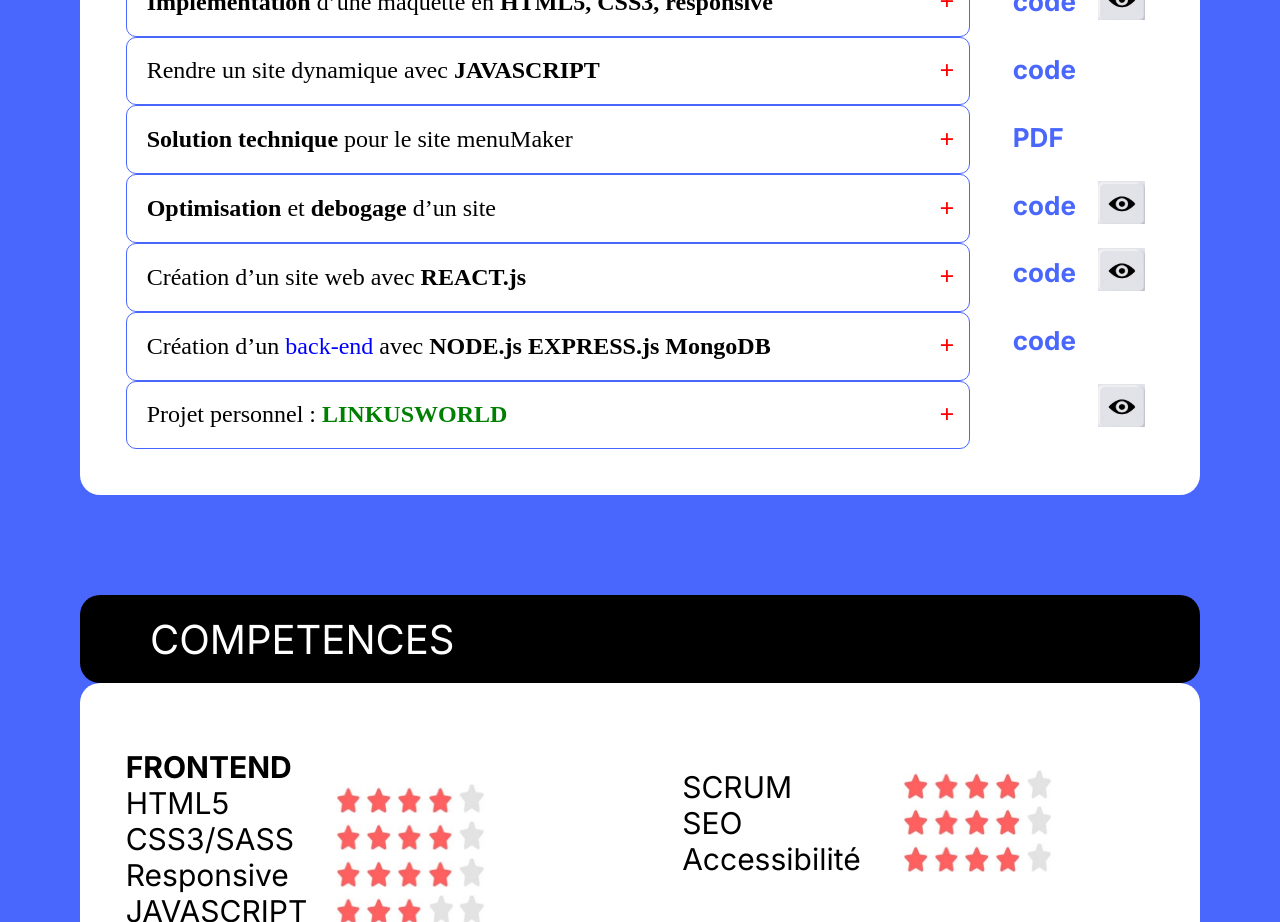
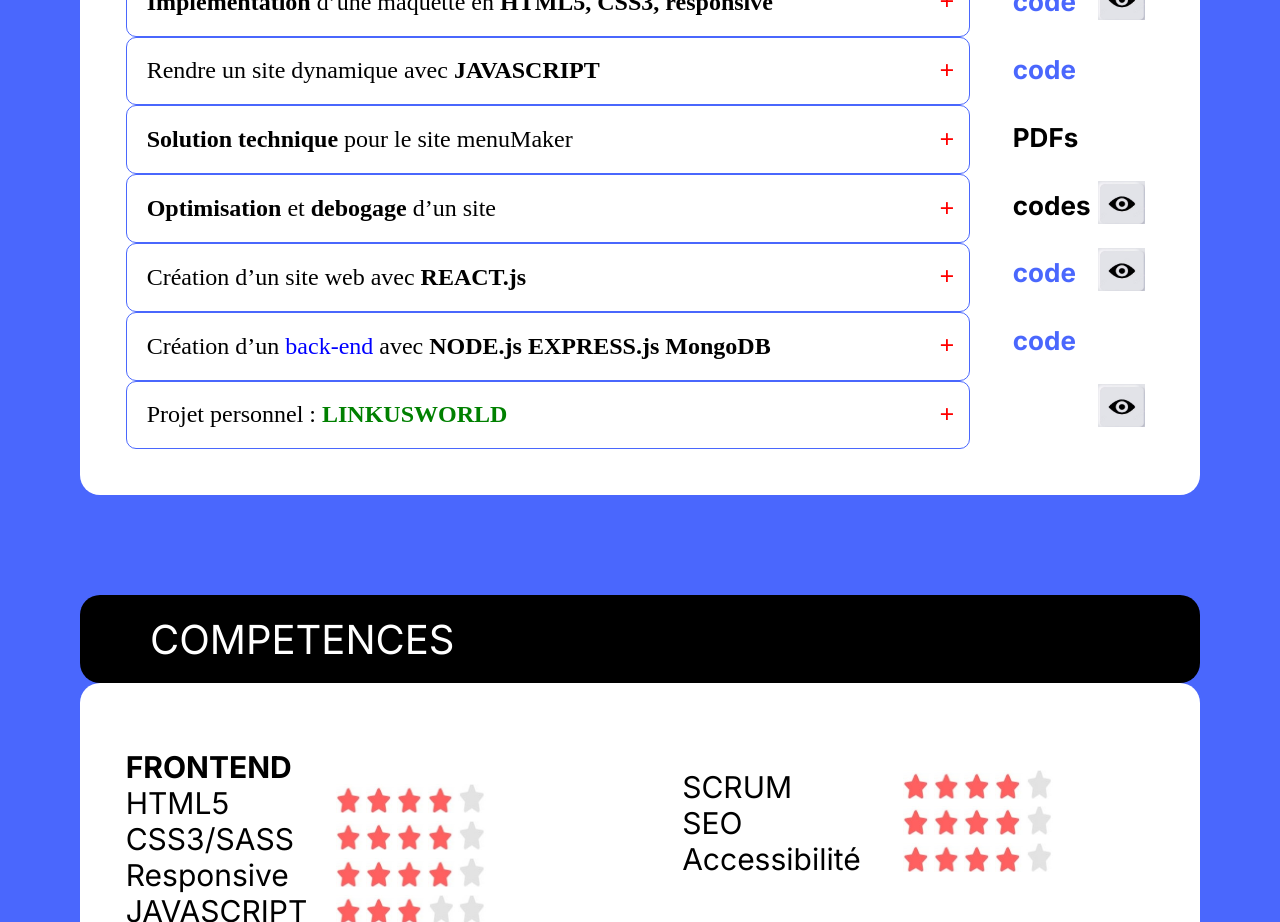
Before and after one commit to Darksurf13/portfolio, a React (Create React App) app: page / in a window 1280 px wide. Shown: the part 2340-3262 px from the top of the page. Built offline with nearby package versions, Linux system fonts and the light colour scheme; a web font is replaced by a local one.

Commit message:
correction des balises a

```diff
--- a/src/components/ProjetsRealises.jsx
+++ b/src/components/ProjetsRealises.jsx
@@ -12,7 +12,7 @@ import pdf5 from "../assets/pdf/Piras_Elodie_livrable_n2_rapport_intervention_06
 function ProjetsRealises() {
   const pdfLinks = [
     { text: "Veille Technologique", url: pdf1 },
-    { text: "Spécifications tecniques", url: pdf2 },
+    { text: "Spécifications techniques", url: pdf2 },
     { text: "KANBAN", url: pdf3 },
     { text: "Solution technique", url: pdf4 },
   ];
@@ -71,13 +71,13 @@ function ProjetsRealises() {
           <div className="conteneurIntCARRE">
             <div className="conteneurIntDgCARRE1">
               <p style={{ display: "none" }} className="code">
-                <a href="">code</a>
+                code
               </p>
             </div>
             <div className="conteneurIntDgCARRE12">
               <a
                 href="https://www.figma.com/file/3yHPZF68rR4ZmgKYBx8h8n/Untitled?type=design&node-id=98-968&mode=design&t=54IyoTyCHmGG7diH-0"
-                target="_blank"
+                target="_blank" rel="noopener noreferrer"
               >
                 <img src={oeil} alt="oeil" className="oeil" />
               </a>
@@ -113,9 +113,7 @@ function ProjetsRealises() {
           <div className="conteneurIntCARRE">
             <div className="conteneurIntDgCARRE1">
               <p className="code">
-                <a href="">
-                  <Tooltip links={pdfLinks}>PDF</Tooltip>
-                </a>
+                  <Tooltip links={pdfLinks}><strong>PDFs</strong></Tooltip>
               </p>
             </div>
             <div className="conteneurIntDgCARRE12"></div>
@@ -124,18 +122,16 @@ function ProjetsRealises() {
           <div className="conteneurIntCARRE">
             <div className="conteneurIntDgCARRE1">
               <p className="code">
-                <a href="">
-                  <Tooltip links={codeLinks}>code</Tooltip>
-                </a>
+
+                  <Tooltip links={codeLinks}><strong>codes</strong></Tooltip>
+
               </p>
             </div>
             <div className="conteneurIntDgCARRE12">
-              <a href="">
                 {" "}
                 <Tooltip links={oeilLinks}>
                   <img src={oeil} alt="oeil" className="oeil" />
                 </Tooltip>{" "}
-              </a>
             </div>
           </div>
 
```
